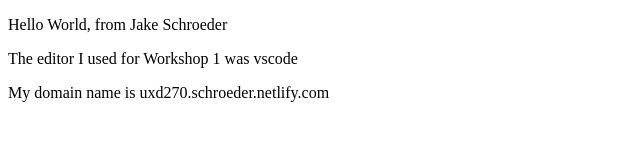
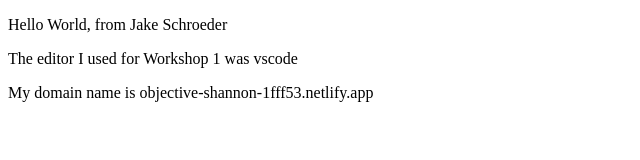
Before and after one commit to JakeSchroeder/UXD-270, a plain HTML site: page w1/index.html in a window 1280 px wide. Shown: the full height of the page, 0-640 px from the left. Drawn offline with Linux system fonts and the light colour scheme.

Commit message:
added domain name

```diff
--- a/w1/index.html
+++ b/w1/index.html
@@ -9,7 +9,7 @@
     <div class="main">
       <p>Hello World, from Jake Schroeder</p>
       <p>The editor I used for Workshop 1 was vscode</p>
-      <p>My domain name is uxd270.schroeder.netlify.com</p>
+      <p>My domain name is objective-shannon-1fff53.netlify.app</p>
     </div>
   </body>
 </html>
```
